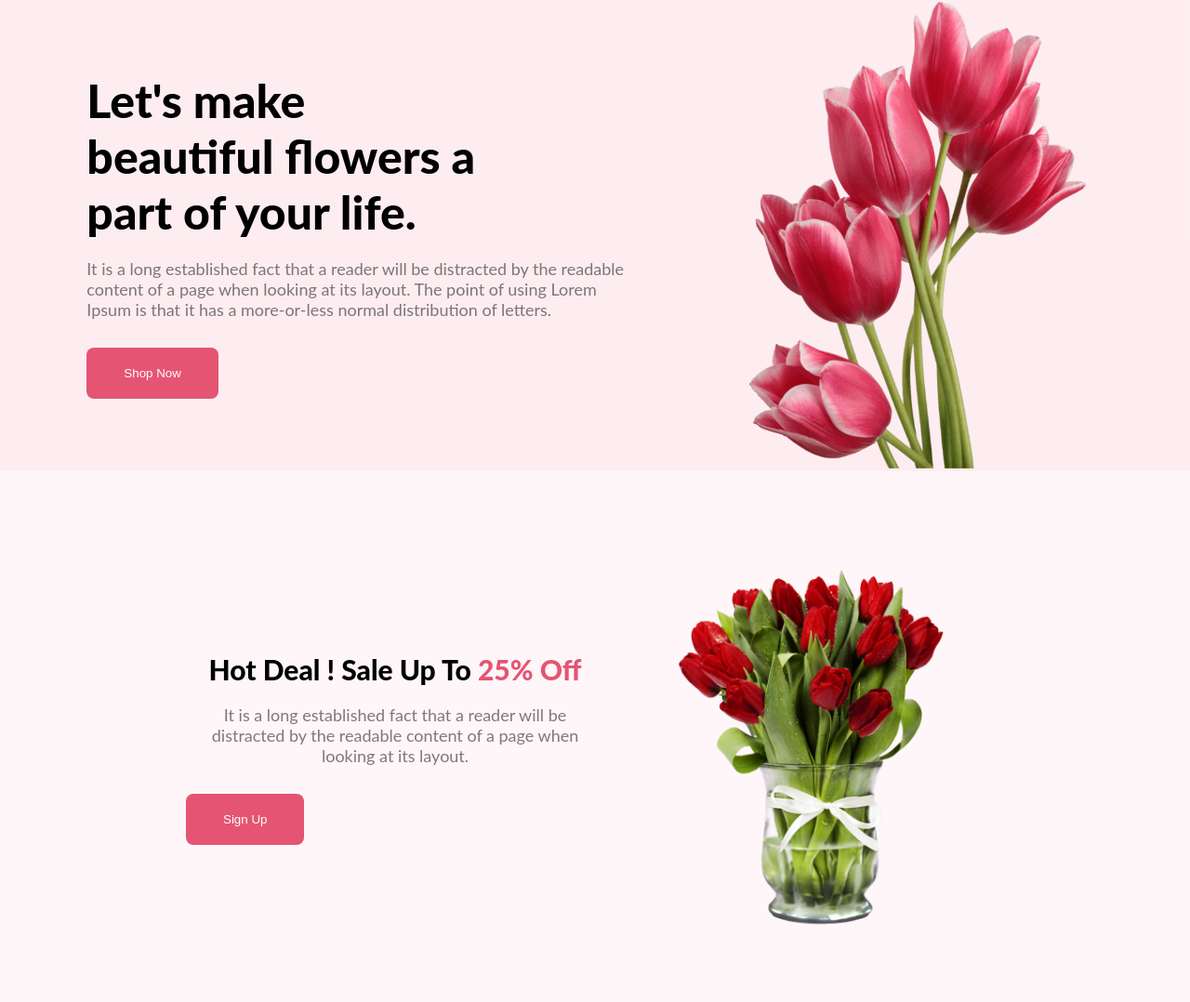
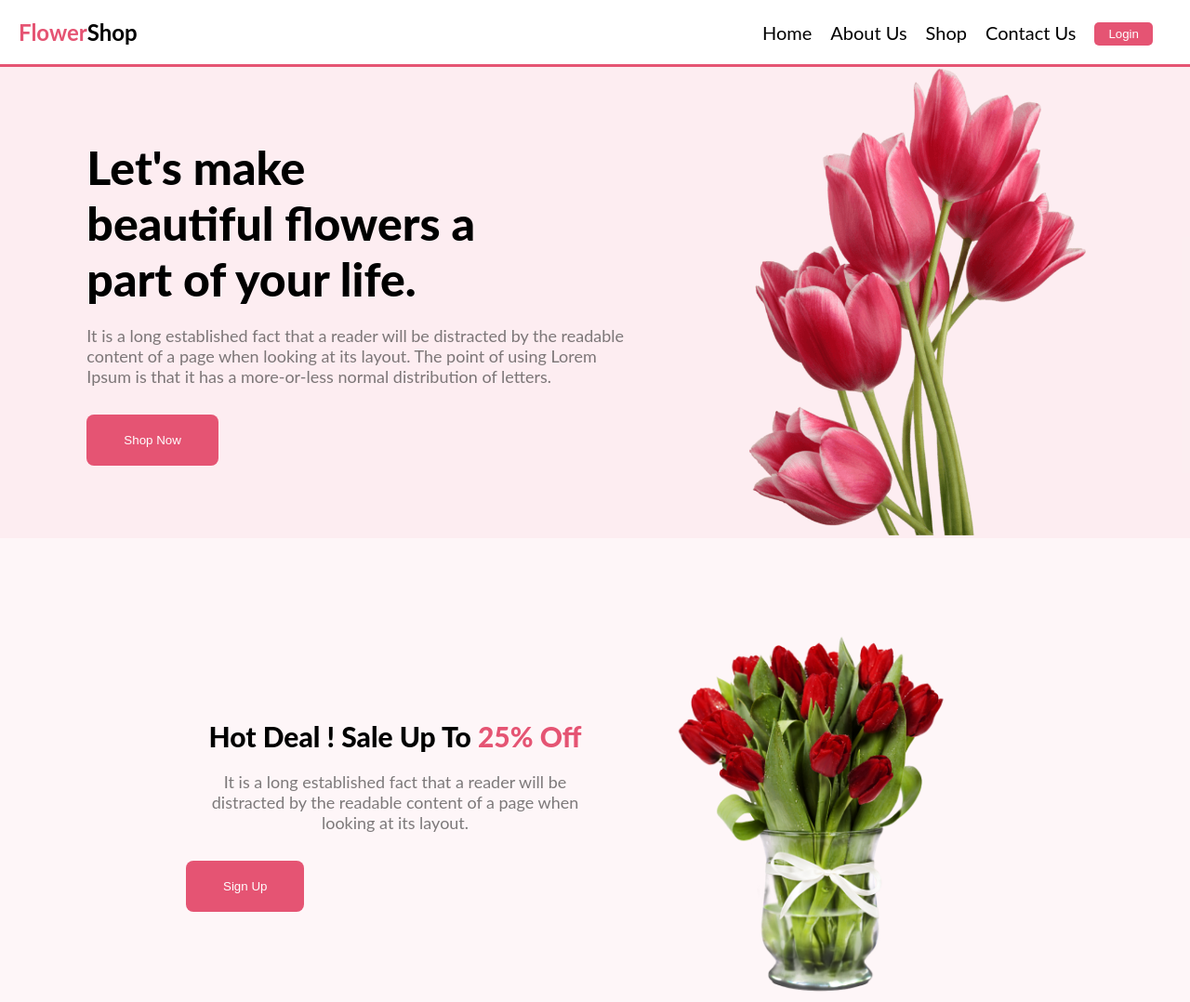
Before and after one commit to mukitur/flowershop_assigmnent1, a plain HTML site: page index.html in a window 1280 px wide. Shown: the top 1078 px of the page at 93% size. Drawn offline with Linux system fonts and the light colour scheme.

Commit message:
bonas part 1 menu completed

```diff
--- a/index.html
+++ b/index.html
@@ -14,6 +14,28 @@
   </head>
   <body>
     <header>
+        <!-- Main Menu  -->
+        <section>
+            <div class="menu">
+                <div>
+                    <h1><span class="off">Flower</span>Shop</h1>
+                </div>
+                <div>
+                    <nav>
+                        <ul class="navbar">
+                            <li><a href="index.html">Home</a></li>
+                            <li><a href="#">About Us</a></li>
+                            <li><a href="#">Shop</a></li>
+                            <li><a href="#">Contact Us</a></li>
+                            <li><a href="#"><button class="login">Login</button></a></li>
+                        </ul>
+                    </nav>
+                </div>
+            </div>
+        </section>
+
+        <!-- Banner Start -->
+      <section>
         <div class="header-container">
             <div>
               <h1 class="banner-heading">
@@ -33,6 +55,7 @@
               <img class="banner-img" src="images/banner.png" alt="" />
             </div>
           </div>
+      </section>
     </header>
     <main>
       <!-- Hot deals part start -->
@@ -83,6 +106,7 @@
           </div>
       </section>
     </main>
+    <!-- Footer start -->
     <footer>
         <section>
             <div class="footer">
--- a/styles/styles.css
+++ b/styles/styles.css
@@ -12,6 +12,43 @@ body {
   padding: 20px 40px;
   border: none;
 }
+/* Main Menu */
+.menu {
+  display: flex;
+  justify-content: space-between;
+  align-items: center;
+  padding: 20px;
+  border-bottom: 3px solid #e55473;
+}
+.navbar {
+  display: flex;
+  justify-content: space-between;
+  align-items: center;
+}
+.navbar li {
+  list-style: none;
+  margin-right: 20px;
+  font-size: 20px;
+}
+.navbar li a {
+  text-decoration: none;
+  color: black;
+}
+
+.navbar a:hover {
+  color: #e55473;
+}
+.navbar a:active {
+  color: #e55473;
+}
+.login {
+  padding: 5px 15px;
+  background-color: #e55473;
+  border: none;
+  border-radius: 5px;
+  color: white;
+}
+
 /* header part */
 .header-container {
   display: flex;
```
Also changed, not shown: images/1i.jpg (deleted). Lines whose indentation alone changed are shown as unchanged.
